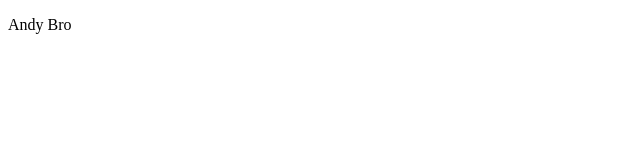
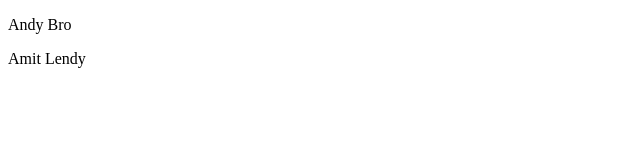
Before and after one commit to Nimesh249/github-project, a plain HTML site: page index.html in a window 1280 px wide. Shown: the full height of the page, 0-640 px from the left. Drawn offline with Linux system fonts and the light colour scheme.

Commit message:
Second Commit

```diff
--- a/index.html
+++ b/index.html
@@ -8,6 +8,7 @@
 <body>
     <div class="a">
         <p class="a">Andy Bro </p>
+        <p class="a">Amit Lendy</p>
     </div>
 </body>
 </html>
```
